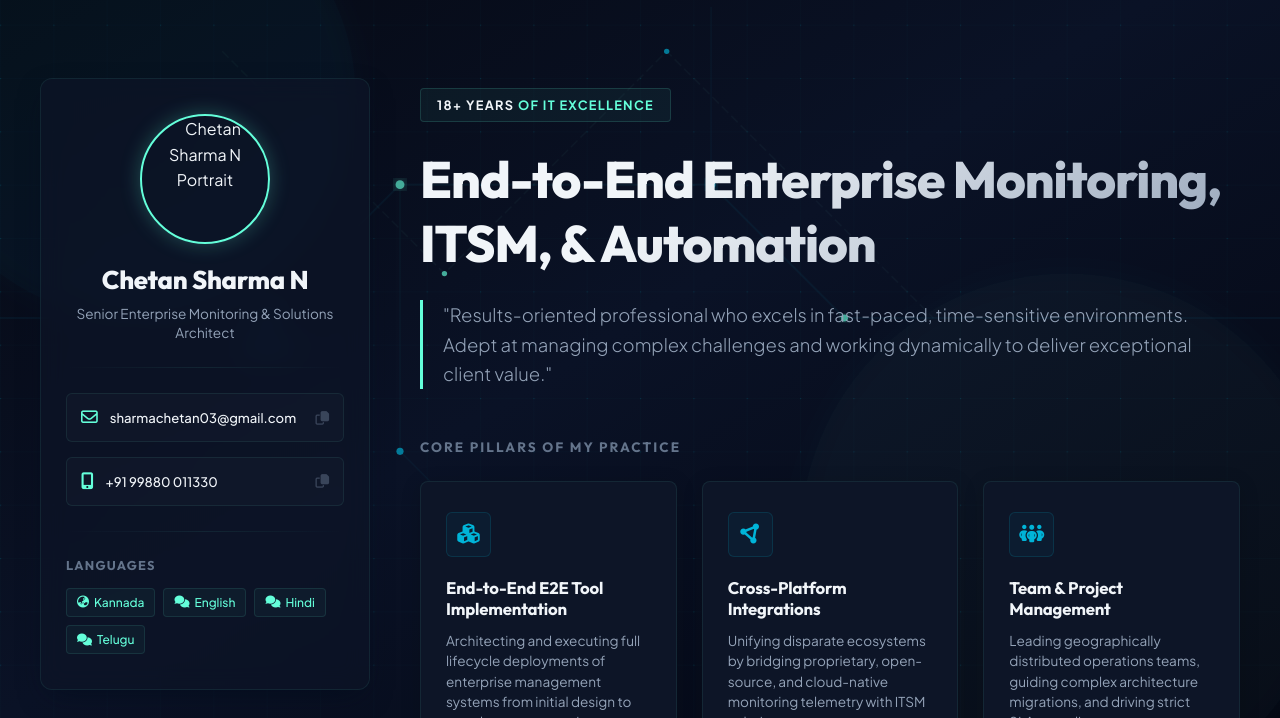
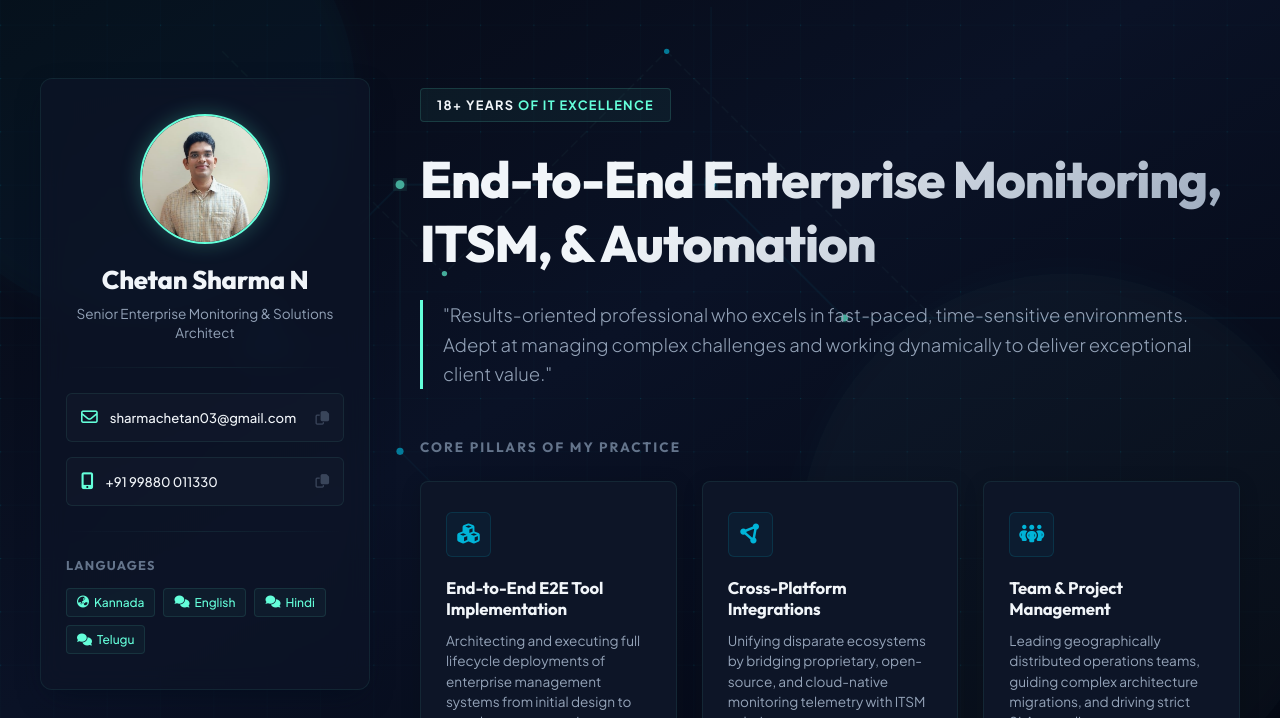
Before and after one commit to sharmachetan03/CSportfolio, a plain HTML site: page index.html in a window 1280 px wide. Shown: the part 82-800 px from the top of the page. Drawn offline with Linux system fonts and the light colour scheme; files whose address does not match are found by name.

Commit message:
Change profile avatar image source
Updated image source path for profile avatar.

```diff
--- a/index.html
+++ b/index.html
@@ -57,7 +57,7 @@
                 <aside class="profile-sidebar">
                     <div class="profile-card">
                         <div class="avatar-wrapper">
-                            <img src="assets/mypic.jpeg" alt="Chetan Sharma N Portrait" class="profile-avatar">
+                            <img src="mypic.jpeg" alt="Chetan Sharma N Portrait" class="profile-avatar">
                         </div>
                         <h1 class="profile-name">Chetan Sharma N</h1>
                         <p class="profile-title">Senior Enterprise Monitoring &amp; Solutions Architect</p>
```
